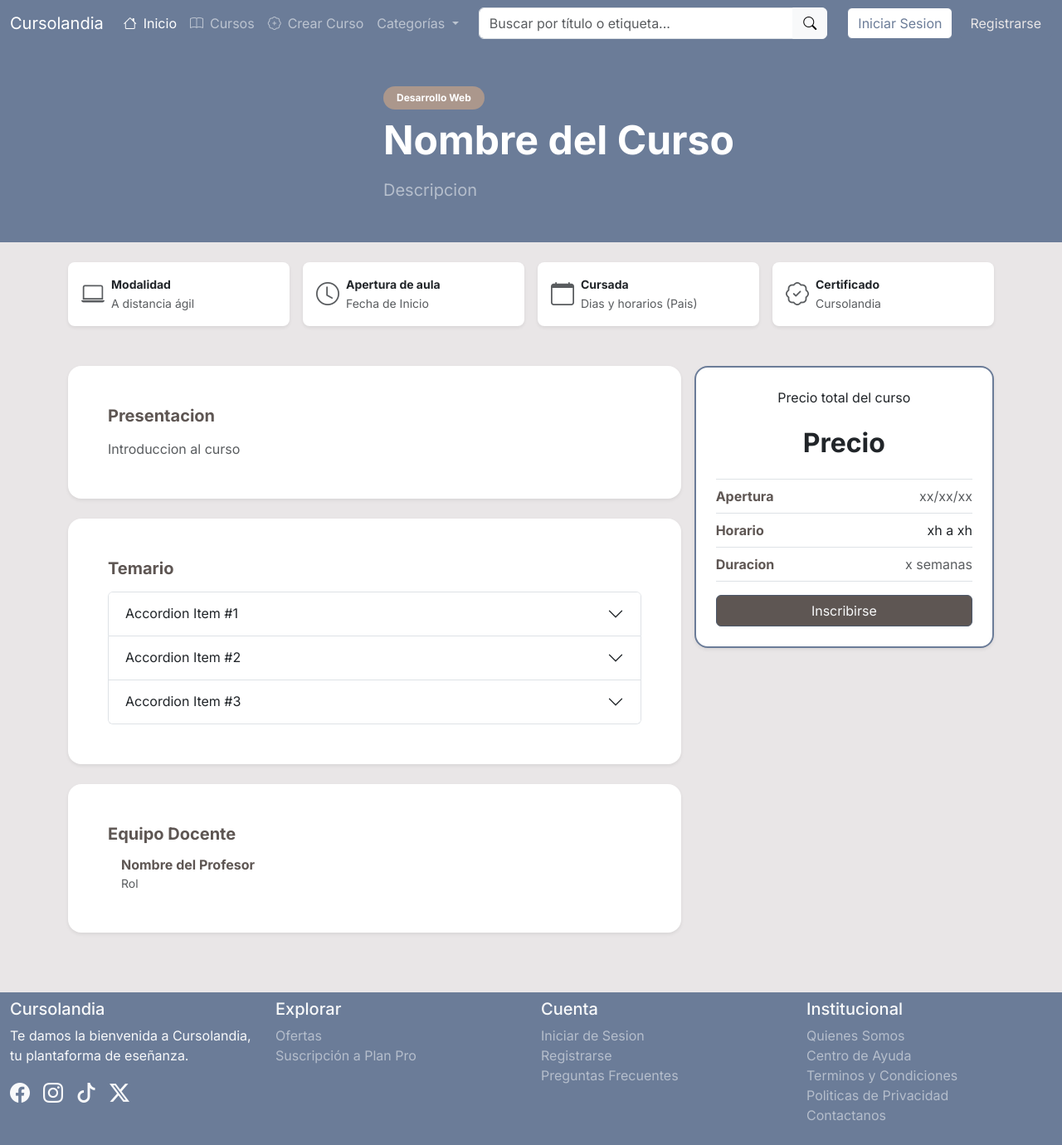
After one commit to FacuD-20/Cursolandia, a PHP site: page /Interfaz/Cursos/detalles_c.php in a window 1280 px wide. The commit adds this page. Shown: the whole page at 83% size. Run offline with PHP 8.4, Linux system fonts and the light colour scheme.

Commit message:
Estructura inicial del archivo detalles_c.php con sus respectivos estilos.

```diff
--- a/Interfaz/Activos/curstyles.css
+++ b/Interfaz/Activos/curstyles.css
@@ -5,6 +5,9 @@ body {
 /*background de secciones*/
 .mi-bg-grisazulado {
     background-color: #6B7C98;
+}
+.mi-border-grisazulado {
+    border-color: #6B7C98 !important;
 }
 .mi-bg-grisclaro {
     background-color: #E9E6E7;
--- /dev/null
+++ b/Interfaz/Cursos/detalles_c.php
@@ -0,0 +1,182 @@
+<?php
+require_once __DIR__ . '/../../carga.php';
+include RUTA_BASE . '/Interfaz/Incluidos/cabecera.php';
+?>
+
+<main>
+    <!-- Banner con fondo, imagen, etiqueta y titulo del curso -->
+    <section class="mi-bg-grisazulado text-white py-5 mb-4">
+        <div class="container">
+            <div class="row align-items-center g-4">
+                <!-- Imagen -->
+                <div class="col-12 col-md-5 col-lg-4 text-center text-md-start">
+                    <img src="" alt="" class="img-fluid rounded-4 shadow-sm" style="max-height: 250px; width: 100%; object-fit: cover;">
+                </div>
+                <!-- Titulo -->
+                <div class="col-12 col-md-7 col-lg-8 text-center text-md-start">
+                    <span class="badge rounded-pill mi-bg-bronce px-3 py-2 mb-2">Desarrollo Web</span>
+                    <h1 class="fw-bold mb-3 display-5 text-white">Nombre del Curso</h1>
+                    <p class="text-white-50 fs-5 mb-0">Descripcion</p>
+                </div>
+            </div>
+        </div>
+    </section>
+    <!-- Tarjetas de informacion varia del curso -->
+    <section>
+        <div class="container mb-5">
+            <div class="row g-3">
+                <!-- Primera tarjeta -->
+                <div class="col-6 col-md-3">
+                    <div class="card border-0 shadow-sm p-3 h-100 rounded-3 text-center text-md-start">
+                        <div class="d-flex flex-column flex-md-row align-items-center">
+                            <i class="bi bi-laptop fs-3 text-muted mb-2 me-md-2 mb-md-0"></i>
+                            <div>
+                                <p class="fw-bold small mb-0">Modalidad</p>
+                                <span class="text-muted small">A distancia ágil</span>
+                            </div>
+                        </div>
+                    </div>
+                </div>
+                <!-- Segunda Tarjeta -->
+                <div class="col-6 col-md-3">
+                    <div class="card border-0 shadow-sm p-3 h-100 rounded-3 text-center text-md-start">
+                        <div class="d-flex flex-column flex-md-row align-items-center">
+                            <i class="bi bi-clock fs-3 text-muted mb-2 me-md-2 mb-md-0"></i>
+                            <div>
+                                <p class="fw-bold small mb-0">Apertura de aula</p>
+                                <span class="text-muted small">Fecha de Inicio</span>
+                            </div>
+                        </div>
+                    </div>
+                </div>
+                <!-- Tercera Tarjeta -->
+                <div class="col-6 col-md-3">
+                    <div class="card border-0 shadow-sm p-3 h-100 rounded-3 text-center text-md-start">
+                        <div class="d-flex flex-column flex-md-row align-items-center">
+                            <i class="bi bi-calendar fs-3 text-muted mb-2 me-md-2 mb-md-0"></i>
+                            <div>
+                                <p class="fw-bold small mb-0">Cursada</p>
+                                <span class="text-muted small">Dias y horarios (Pais)</span>
+                            </div>
+                        </div>
+                    </div>
+                </div>
+                <!-- Cuarta Tarjeta -->
+                <div class="col-6 col-md-3">
+                    <div class="card border-0 shadow-sm p-3 h-100 rounded-3 text-center text-md-start">
+                        <div class="d-flex flex-column flex-md-row align-items-center">
+                            <i class="bi bi-patch-check fs-3 text-muted mb-2 me-md-2 mb-md-0"></i>
+                            <div>
+                                <p class="fw-bold small mb-0">Certificado</p>
+                                <span class="text-muted small">Cursolandia</span>
+                            </div>
+                        </div>
+                    </div>
+                </div>
+            </div>
+        </div>
+    </section>
+    <!-- Contenido y Precio -->
+    <section>
+        <div class="container mb-5">
+            <div class="row g-3">
+                <!-- Precios -->
+                <div class="col-12 col-lg-4 order-lg-2">
+                    <div class="bg-white shadow-sm p-4 mb-2 rounded-4 text-center border border-2 mi-border-grisazulado sticky-lg-top">
+                        <p>Precio total del curso</p>
+                        <h2 class="my-4 fw-bold">Precio</h2>
+                        <div class="text-start">
+                            <p class="border-bottom border-top my-2 py-2 d-flex justify-content-between">
+                                <span class="fw-bold mi-color-text">Apertura</span>
+                                <span class="text-muted">xx/xx/xx</span>
+                            </p>
+                            <p class="border-bottom pb-2 mb-2 d-flex justify-content-between">
+                                <span class="fw-bold mi-color-text">Horario</span>
+                                <span class="text muted">xh a xh</span>
+                            </p>
+                            <p class="border-bottom pb-2 d-flex justify-content-between">
+                                <span class="fw-bold mi-color-text">Duracion</span>
+                                <span class="text-muted">x semanas</span>
+                            </p>
+                        </div>
+                        <a href="" class="btn w-100 mis-bgs-btns mt-auto text-light">Inscribirse</a>
+                    </div>
+                </div>
+                <!-- Informacion -->
+                <div class="col-12 col-lg-8 order-lg-1">
+                    <!-- Presentacion -->
+                    <div class="border-0 bg-white shadow-sm rounded-4 p-4 p-md-5 mb-4">
+                        <h5 class="fw-bold mi-color-text mb-3">Presentacion</h5>
+                        <p class="text-muted mb-0">
+                            Introduccion al curso
+                        </p>
+                    </div>
+                    <!-- Temario -->
+                    <div class="border-0 bg-white shadow-sm rounded-4 p-4 p-md-5 mb-4">
+                        <h5 class="fw-bold mi-color-text mb-3">Temario</h5>
+                        <div class="accordion" id="accordionPanelsStayOpenTemario">
+                            <div class="accordion-item">
+                                <h2 class="accordion-header">
+                                <button class="accordion-button collapsed" type="button" data-bs-toggle="collapse" data-bs-target="#panelsStayOpen-collapseOne" aria-expanded="false" aria-controls="panelsStayOpen-collapseOne">
+                                    Accordion Item #1
+                                </button>
+                                </h2>
+                                <div id="panelsStayOpen-collapseOne" class="accordion-collapse collapse">
+                                    <div class="accordion-body">
+                                        <strong>This is the first item’s accordion body.</strong>
+                                        It is shown by default, until the collapse plugin adds the appropriate classes that we use to style each element. These classes control the overall appearance, as well as the showing and hiding via CSS transitions. You can modify any of this with custom CSS or overriding our default variables. It’s also worth noting that just about any HTML can go within the
+                                        <code>.accordion-body</code>
+                                        , though the transition does limit overflow.
+                                    </div>
+                                </div>
+                            </div>
+                            <div class="accordion-item">
+                                <h2 class="accordion-header">
+                                <button class="accordion-button collapsed" type="button" data-bs-toggle="collapse" data-bs-target="#panelsStayOpen-collapseTwo" aria-expanded="false" aria-controls="panelsStayOpen-collapseTwo">
+                                    Accordion Item #2
+                                </button>
+                                </h2>
+                                <div id="panelsStayOpen-collapseTwo" class="accordion-collapse collapse">
+                                    <div class="accordion-body">
+                                        <strong>This is the second item’s accordion body.</strong>
+                                        It is hidden by default, until the collapse plugin adds the appropriate classes that we use to style each element. These classes control the overall appearance, as well as the showing and hiding via CSS transitions. You can modify any of this with custom CSS or overriding our default variables. It’s also worth noting that just about any HTML can go within the
+                                        <code>.accordion-body</code>
+                                        , though the transition does limit overflow.
+                                    </div>
+                                </div>
+                            </div>
+                            <div class="accordion-item">
+                                <h2 class="accordion-header">
+                                <button class="accordion-button collapsed" type="button" data-bs-toggle="collapse" data-bs-target="#panelsStayOpen-collapseThree" aria-expanded="false" aria-controls="panelsStayOpen-collapseThree">
+                                    Accordion Item #3
+                                </button>
+                                </h2>
+                                <div id="panelsStayOpen-collapseThree" class="accordion-collapse collapse">
+                                    <div class="accordion-body">
+                                        <strong>This is the third item’s accordion body.</strong>
+                                        It is hidden by default, until the collapse plugin adds the appropriate classes that we use to style each element. These classes control the overall appearance, as well as the showing and hiding via CSS transitions. You can modify any of this with custom CSS or overriding our default variables. It’s also worth noting that just about any HTML can go within the
+                                        <code>.accordion-body</code>
+                                        , though the transition does limit overflow.
+                                    </div>
+                                </div>
+                            </div>
+                        </div>
+                    </div>
+                    <!-- Equipo Docente -->
+                    <div class="border-0 bg-white shadow-sm rounded-4 p-4 p-md-5 mb-4">
+                        <h5 class="fw-bold mi-color-text mb-3">Equipo Docente</h5>
+                        <div class="d-flex align-items-center">
+                            <img src="" alt="" class="rounded-circle me-3">
+                            <div>
+                                <h6 class="fw-bold mb-0 mi-color-text">Nombre del Profesor</h6>
+                                <small class="text-muted">Rol</small>
+                            </div>
+                        </div>
+                    </div>
+                </div>
+            </div>
+        </div>
+    </section>
+</main>
+
+<?php include RUTA_BASE . '/Interfaz/Incluidos/pie.php'; ?>
```
